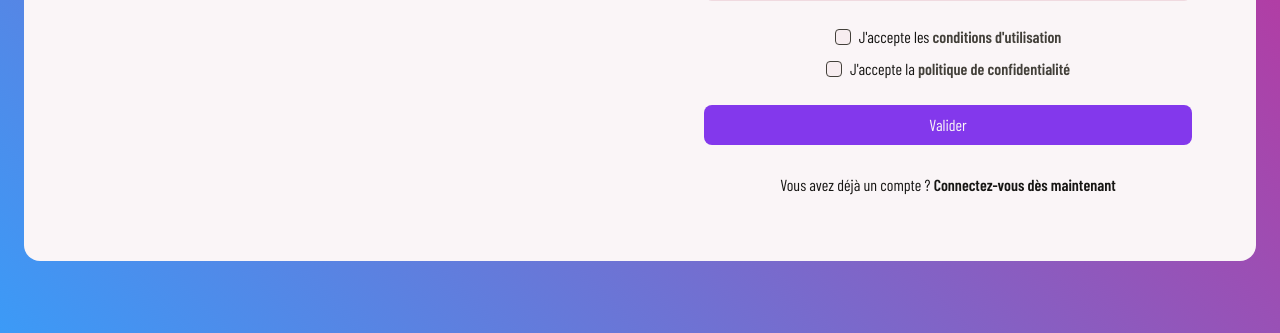
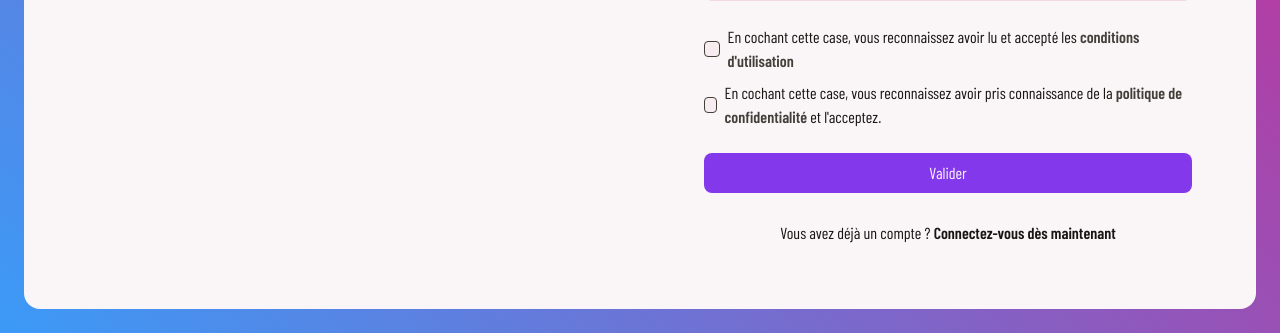
Before and after one commit to ValbionGroup/Comus-Party, a PHP site: template src/templates/signUp.twig in a window 1280 px wide. Shown: the part 491-824 px from the top of the page. Run offline with PHP 8.4, Linux system fonts and the light colour scheme; the template is opened without the code that fills it, so the values that code supplies are empty; style sheets or scripts are compiled from the project's sources; some libraries are stand-ins or nearby versions.

Commit message:
:lipstick: Ajout des symboles de check dans les checkboxes d'inscription, changement des phrases et alignement à gauche

```diff
--- a/src/templates/signUp.twig
+++ b/src/templates/signUp.twig
@@ -46,14 +46,17 @@
             </div>
 
             <div>
-                <div class="flex items-center justify-center mb-2">
-                    <input id="termsOfService" name="termsOfService" type="checkbox" class="mr-2 w-4 h-4 appearance-none border border-night-2 dark:border-night-2 rounded bg-lavender-blush-1 dark:bg-lavender-blush-1 checked:bg-celestial-blue-base dark:checked:bg-celestial-blue-200 checked:border-blue-violet-600 focus:outline-none focus:ring-2 focus:ring-celestial-blue-base transition-all duration-200" required>
-                    <label for="termsOfService">J'accepte les <a href="/terms-of-service" class="text-night-2 dark:text-lavender-blush-2 font-semibold hover:underline transition-all ease-in-out">conditions d'utilisation</a></label>
+                <div class="flex align-left items-center mb-2">
+                    <input id="termsOfService" name="termsOfService" type="checkbox" class="mr-2 w-4 h-4 appearance-none border border-night-2 dark:border-night-2 rounded bg-lavender-blush-1 dark:bg-lavender-blush-1 checked:bg-celestial-blue-base dark:checked:bg-celestial-blue-400 checked:border-blue-violet-600 focus:outline-none focus:ring-2 focus:ring-celestial-blue-base transition-all duration-200
+                    checked:before:content-['✓'] checked:before:text-white checked:before:relative checked:before:left-[2px] checked:before:bottom-[6px]" required>
+
+                    <label for="termsOfService">En cochant cette case, vous reconnaissez avoir lu et accepté les <a href="/terms-of-service" class="text-night-2 dark:text-lavender-blush-2 font-semibold hover:underline transition-all ease-in-out">conditions d'utilisation</a></label>
                 </div>
 
-                <div class="flex items-center justify-center mt-2">
-                    <input id="privacyPolicy" name="privacyPolicy" type="checkbox" class="mr-2 w-4 h-4 appearance-none border border-night-2 dark:border-night-2 rounded bg-lavender-blush-1 dark:bg-lavender-blush-1 checked:bg-celestial-blue-base dark:checked:bg-celestial-blue-200 checked:border-blue-violet-600 focus:outline-none focus:ring-2 focus:ring-celestial-blue-base transition-all duration-200" required>
-                    <label for="privacyPolicy">J'accepte la <a href="/privacy-policy" class="text-night-2 dark:text-lavender-blush-2 font-semibold hover:underline transition-all ease-in-out">politique de confidentialité</a></label>
+                <div class="flex align-left items-center mt-2">
+                    <input id="privacyPolicy" name="privacyPolicy" type="checkbox" class="mr-2 w-4 h-4 appearance-none border border-night-2 dark:border-night-2 rounded bg-lavender-blush-1 dark:bg-lavender-blush-1 checked:bg-celestial-blue-base dark:checked:bg-celestial-blue-400 checked:border-blue-violet-600 focus:outline-none focus:ring-2 focus:ring-celestial-blue-base transition-all duration-200
+                    checked:before:content-['✓'] checked:before:text-white checked:before:relative checked:before:left-[2px] checked:before:bottom-[6px]" required>
+                    <label for="privacyPolicy">En cochant cette case, vous reconnaissez avoir pris connaissance de la <a href="/privacy-policy" class="text-night-2 dark:text-lavender-blush-2 font-semibold hover:underline transition-all ease-in-out">politique de confidentialité</a> et l'acceptez.</label>
                 </div>
             </div>
 
```
